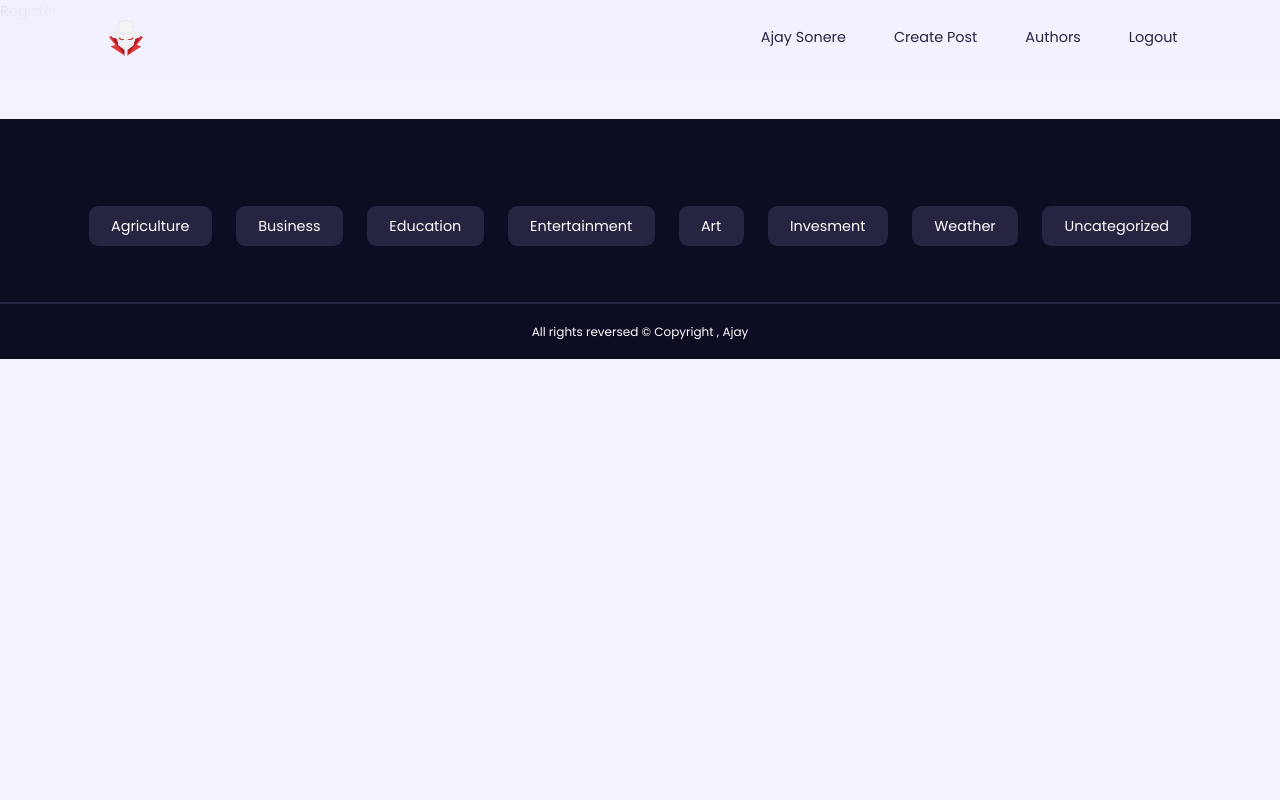
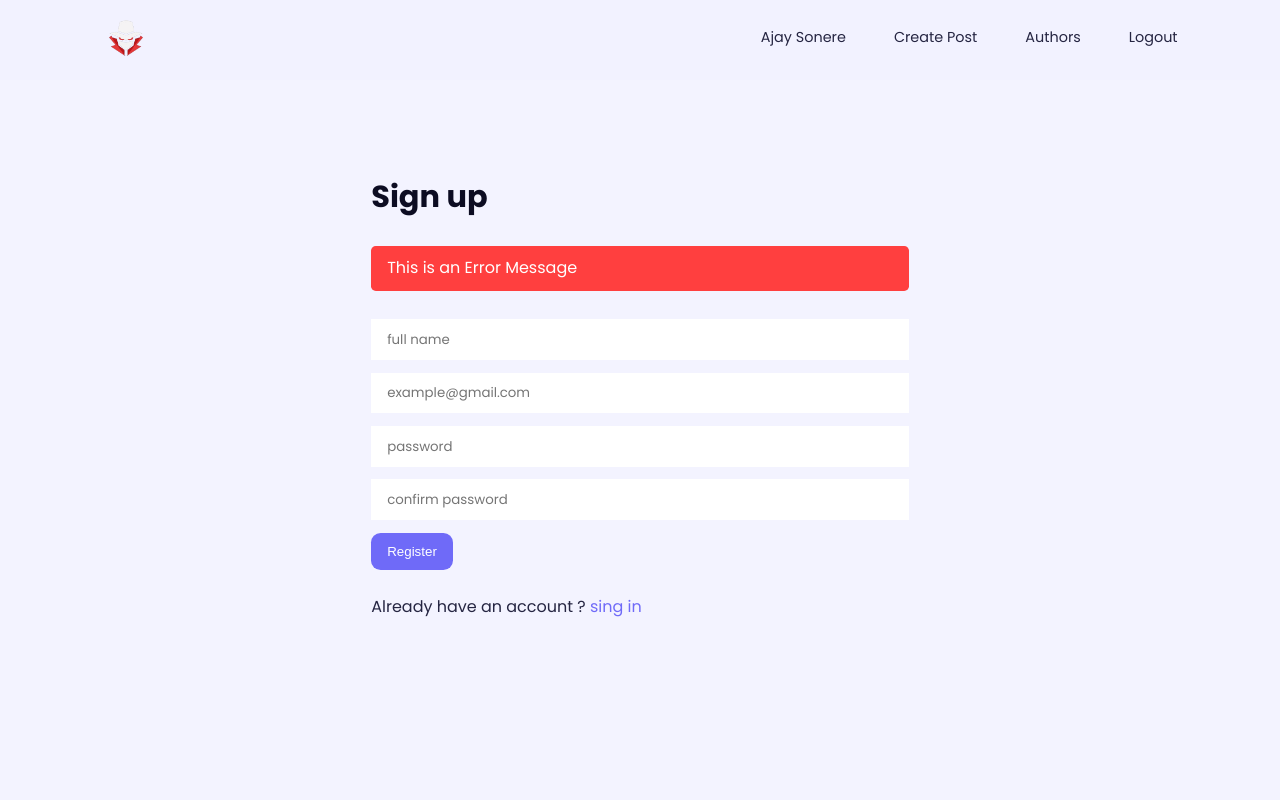
Before and after one commit to ajaysonere/Mern-Blog-Web-app, a React (Vite) app in the folder blog-client/: page /register in a window 1280 px wide. Shown: the top 800 px of the page. Built offline with nearby package versions, Linux system fonts and the light colour scheme.

Commit message:
register form completed

```diff
--- a/blog-client/src/components/Posts.jsx
+++ b/blog-client/src/components/Posts.jsx
@@ -1,53 +1,15 @@
-import blog1 from "/images/blog1.jpg";
-import blog2 from "/images/blog2.jpg";
-import blog3 from "/images/blog3.jpg";
-import blog4 from "/images/blog4.jpg";
 import PostItems from "./PostItems";
-
 import { useState } from "react";
-
-const DUMMY_POSTS = [
-  {
-    id: "1",
-    thumbnail: blog1,
-    category: "education",
-    title: "This is the title of the very first post on the blog",
-    desc: "Richard McClintock, a Latin scholar from Hampden-Sydney College, is credited with discovering the source behind the ubiquitous filler text. In seeing a sample of lorem ipsum, his interest was piqued by consectetur—a genuine, albeit rare, Latin word. Consulting a Latin dictionary led McClintock to a passage from De Finibus Bonorum et Malorum (“On the Extremes of Good and Evil”), a first-century B.C. text from the Roman philosopher Cicero",
-    authorID: 3,
-  },
-  {
-    id: "2",
-    thumbnail: blog2,
-    category: "science",
-    title: "Welcome to india , The Land of Divercity",
-    desc: "Richard McClintock, a Latin scholar from Hampden-Sydney College, is credited with discovering the source behind the ubiquitous filler text. In seeing a sample of lorem ipsum, his interest was piqued by consectetur—a genuine, albeit rare, Latin word. Consulting a Latin dictionary led McClintock to a passage from De Finibus Bonorum et Malorum (“On the Extremes of Good and Evil”), a first-century B.C. text from the Roman philosopher Cicero",
-    authorID: 1,
-  },
-  {
-    id: "3",
-    thumbnail: blog3,
-    category: "wheather",
-    title: "This is the title of the very third post on the blog",
-    desc: "Richard McClintock, a Latin scholar from Hampden-Sydney College, is credited with discovering the source behind the ubiquitous filler text. In seeing a sample of lorem ipsum, his interest was piqued by consectetur—a genuine, albeit rare, Latin word. Consulting a Latin dictionary led McClintock to a passage from De Finibus Bonorum et Malorum (“On the Extremes of Good and Evil”), a first-century B.C. text from the Roman philosopher Cicero",
-    authorID: 13,
-  },
-  {
-    id: "4",
-    thumbnail: blog4,
-    category: "farming",
-    title: "This is the title of the very last post on the blog",
-    desc: "Richard McClintock, a Latin scholar from Hampden-Sydney College, is credited with discovering the source behind the ubiquitous filler text. In seeing a sample of lorem ipsum, his interest was piqued by consectetur—a genuine, albeit rare, Latin word. Consulting a Latin dictionary led McClintock to a passage from De Finibus Bonorum et Malorum (“On the Extremes of Good and Evil”), a first-century B.C. text from the Roman philosopher Cicero",
-    authorID: 14,
-  },
-];
+import { DUMMY_POSTS } from "../data";
 
 const Posts = () => {
   const [posts, setPosts] = useState(DUMMY_POSTS);
 
   return (
     <section className="posts">
+      {posts.length > 0 ? (
         <div className="container posts__container">
-        {DUMMY_POSTS.map(
+          {posts.map(
             ({ id, thumbnail, category, title, desc, authorID }) => (
               <PostItems
                 key={id}
@@ -61,6 +23,9 @@ const Posts = () => {
             )
           )}
         </div>
+      ) : (
+        <h2 className="center">Posts Not Found</h2>
+      )}
     </section>
   );
 };
--- /dev/null
+++ b/blog-client/src/data.js
@@ -0,0 +1,39 @@
+import blog1 from "/images/blog1.jpg";
+import blog2 from "/images/blog2.jpg";
+import blog3 from "/images/blog3.jpg";
+import blog4 from "/images/blog4.jpg";
+
+export const DUMMY_POSTS = [
+  {
+    id: "1",
+    thumbnail: blog1,
+    category: "education",
+    title: "This is the title of the very first post on the blog",
+    desc: "Richard McClintock, a Latin scholar from Hampden-Sydney College, is credited with discovering the source behind the ubiquitous filler text. In seeing a sample of lorem ipsum, his interest was piqued by consectetur—a genuine, albeit rare, Latin word. Consulting a Latin dictionary led McClintock to a passage from De Finibus Bonorum et Malorum (“On the Extremes of Good and Evil”), a first-century B.C. text from the Roman philosopher Cicero",
+    authorID: 3,
+  },
+  {
+    id: "2",
+    thumbnail: blog2,
+    category: "science",
+    title: "Welcome to india , The Land of Divercity",
+    desc: "Richard McClintock, a Latin scholar from Hampden-Sydney College, is credited with discovering the source behind the ubiquitous filler text. In seeing a sample of lorem ipsum, his interest was piqued by consectetur—a genuine, albeit rare, Latin word. Consulting a Latin dictionary led McClintock to a passage from De Finibus Bonorum et Malorum (“On the Extremes of Good and Evil”), a first-century B.C. text from the Roman philosopher Cicero",
+    authorID: 1,
+  },
+  {
+    id: "3",
+    thumbnail: blog3,
+    category: "wheather",
+    title: "This is the title of the very third post on the blog",
+    desc: "Richard McClintock, a Latin scholar from Hampden-Sydney College, is credited with discovering the source behind the ubiquitous filler text. In seeing a sample of lorem ipsum, his interest was piqued by consectetur—a genuine, albeit rare, Latin word. Consulting a Latin dictionary led McClintock to a passage from De Finibus Bonorum et Malorum (“On the Extremes of Good and Evil”), a first-century B.C. text from the Roman philosopher Cicero",
+    authorID: 13,
+  },
+  {
+    id: "4",
+    thumbnail: blog4,
+    category: "farming",
+    title: "This is the title of the very last post on the blog",
+    desc: "Richard McClintock, a Latin scholar from Hampden-Sydney College, is credited with discovering the source behind the ubiquitous filler text. In seeing a sample of lorem ipsum, his interest was piqued by consectetur—a genuine, albeit rare, Latin word. Consulting a Latin dictionary led McClintock to a passage from De Finibus Bonorum et Malorum (“On the Extremes of Good and Evil”), a first-century B.C. text from the Roman philosopher Cicero",
+    authorID: 14,
+  },
+];
--- a/blog-client/src/index.css
+++ b/blog-client/src/index.css
@@ -233,7 +233,7 @@ footer {
 
 /* ============== Home ===================  */
 
-.posts__container {
+.posts__container{
     display: grid;
     grid-template-columns: repeat(3 , 1fr);
     gap: 4rem;
@@ -317,3 +317,61 @@ footer {
 .post-details p {
     margin-bottom: 0.7rem;
 }
+
+
+
+
+/* ============== Register Form ===================  */
+
+.form {
+    display: flex;
+    flex-direction: column;
+    gap: 0.8rem;
+}
+
+input , select , textarea {
+    width: 100%;
+    padding: 0.6rem 1rem;
+    border: var(--raduis-1);
+    resize: none;
+    font-family: 'Poppins' , sans-serif;
+}
+
+.form__error-message {
+   background: var(--color-red);
+   color: var(--color-white);
+   padding: 0.6rem 1rem;
+   font-size: 1rem;
+   border-radius: var(--raduis-1);
+   display: block;
+   margin-bottom: 1rem;
+}
+
+.register ,
+.login,
+.create-post {
+    width: var(--form-width);
+    margin-inline: auto;
+    height: calc(100vh - 12rem);
+    display: grid;
+    place-items: center;
+}
+
+.register h2 ,
+.login h2,
+.create-post h2{
+    margin-bottom: 2rem;
+}
+
+.register small ,
+.login small {
+   display: block;
+   margin-top: 1.5rem;
+   font-size: 1rem;
+}
+
+.register small a ,
+.login small a{
+   color: var(--color-primary);
+
+}
--- a/blog-client/src/pages/Authorpost.jsx
+++ b/blog-client/src/pages/Authorpost.jsx
@@ -1,8 +1,31 @@
+import { useState } from "react";
+import { DUMMY_POSTS } from "../data";
+import PostItems from "../components/PostItems";
 
 const Authorpost = () => {
+  const [posts , setPosts] = useState(DUMMY_POSTS);
+
   return (
-    <div>Authorpost</div>
-  )
+    <section>
+      {posts.length > 0 ? (
+        <div className="container posts__container">
+          {posts.map(({ id, thumbnail, category, title, desc, authorID }) => (
+            <PostItems
+              key={id}
+              postID={id}
+              thumbnail={thumbnail}
+              category={category}
+              title={title}
+              desc={desc}
+              authorID={authorID}
+            />
+          ))}
+        </div>
+      ) : (
+        <h2 className="center">Posts Not Found</h2>
+      )}
+    </section>
+  );
 }
 
 export default Authorpost
--- a/blog-client/src/pages/Categorypost.jsx
+++ b/blog-client/src/pages/Categorypost.jsx
@@ -1,8 +1,31 @@
+import { useState } from "react";
+import { DUMMY_POSTS } from "../data";
+import PostItems from "../components/PostItems";
 
 const Categorypost = () => {
+  const [posts, setPosts] = useState(DUMMY_POSTS);
+
   return (
-    <div>Categorypost</div>
-  )
-}
+    <section>
+      {posts.length > 0 ? (
+        <div className="container posts__container">
+          {posts.map(({ id, thumbnail, category, title, desc, authorID }) => (
+            <PostItems
+              key={id}
+              postID={id}
+              thumbnail={thumbnail}
+              category={category}
+              title={title}
+              desc={desc}
+              authorID={authorID}
+            />
+          ))}
+        </div>
+      ) : (
+        <h2 className="center">Posts Not Found</h2>
+      )}
+    </section>
+  );
+};
 
-export default Categorypost
+export default Categorypost;
--- a/blog-client/src/pages/Register.jsx
+++ b/blog-client/src/pages/Register.jsx
@@ -1,8 +1,66 @@
+import { useState } from "react";
+import { Link } from "react-router-dom";
+
 
 const Register = () => {
+    const [userData, setUserData] = useState({
+      name: "",
+      email: "",
+      password: "",
+      confirmPassword: "",
+    });
+
+    const changeInputHandler = (e) => {
+
+       setUserData(prevState => {
+           return {...prevState , [e.target.name] : [e.target.value]};
+       })
+    }
+
   return (
-    <div>Register</div>
-  )
+    <section className="register">
+      <div className="container">
+        <h2>Sign up </h2>
+        <form className="form register__form">
+          <p className="form__error-message">This is an Error Message </p>
+          <input
+            type="text"
+            placeholder="full name"
+            name="name"
+            value={userData.name}
+            onChange={changeInputHandler}
+            autoFocus
+          />
+          <input
+            type="email"
+            placeholder="example@gmail.com"
+            name="email"
+            value={userData.email}
+            onChange={changeInputHandler}
+            autoFocus
+          />
+          <input
+            type="password"
+            placeholder="password"
+            name="password"
+            value={userData.password}
+            onChange={changeInputHandler}
+            autoFocus
+          />
+          <input
+            type="password"
+            placeholder="confirm password"
+            name="confirmPassword"
+            value={userData.confirmPassword}
+            onChange={changeInputHandler}
+            autoFocus
+          />
+          <button type="submit" className="btn primary">Register</button>
+        </form>
+        <small>Already have an account ? <Link to="/login">sing in</Link></small>
+      </div>
+    </section>
+  );
 }
 
 export default Register
```
Lines whose indentation alone changed are shown as unchanged.
